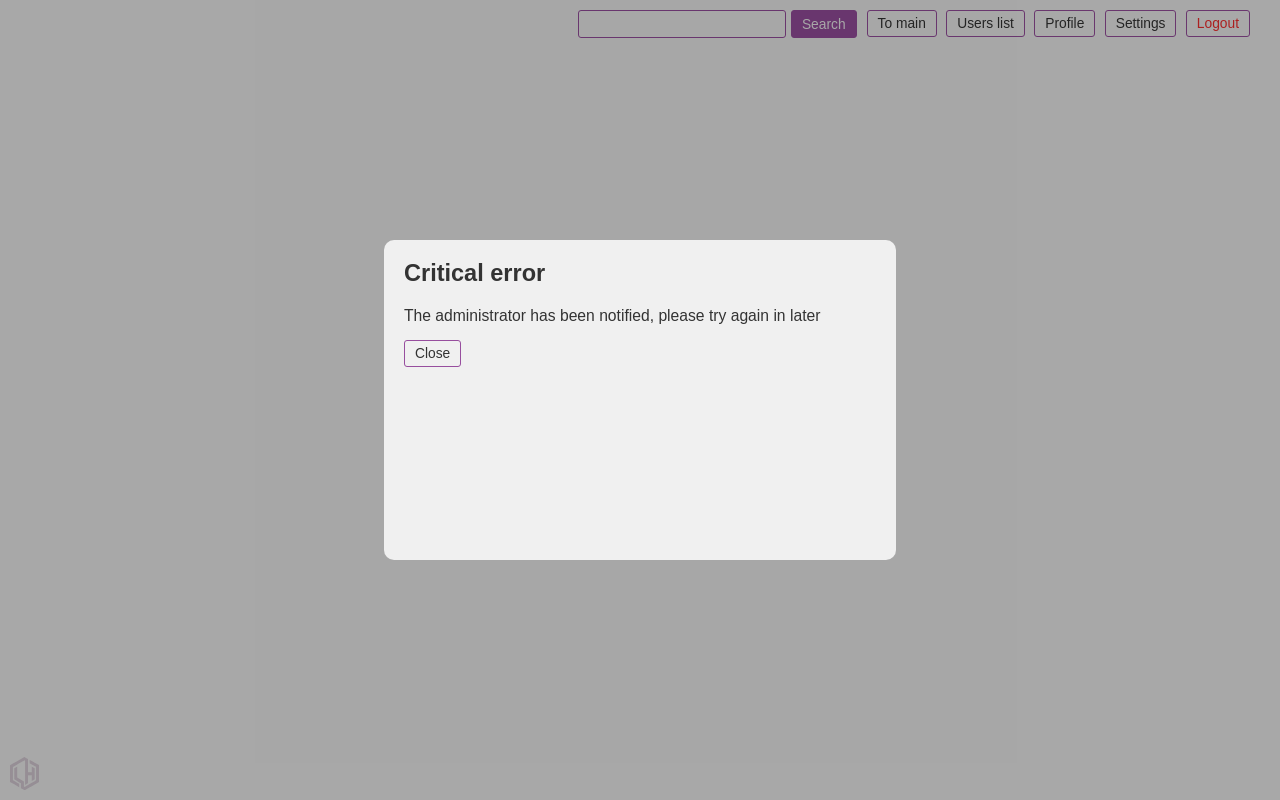
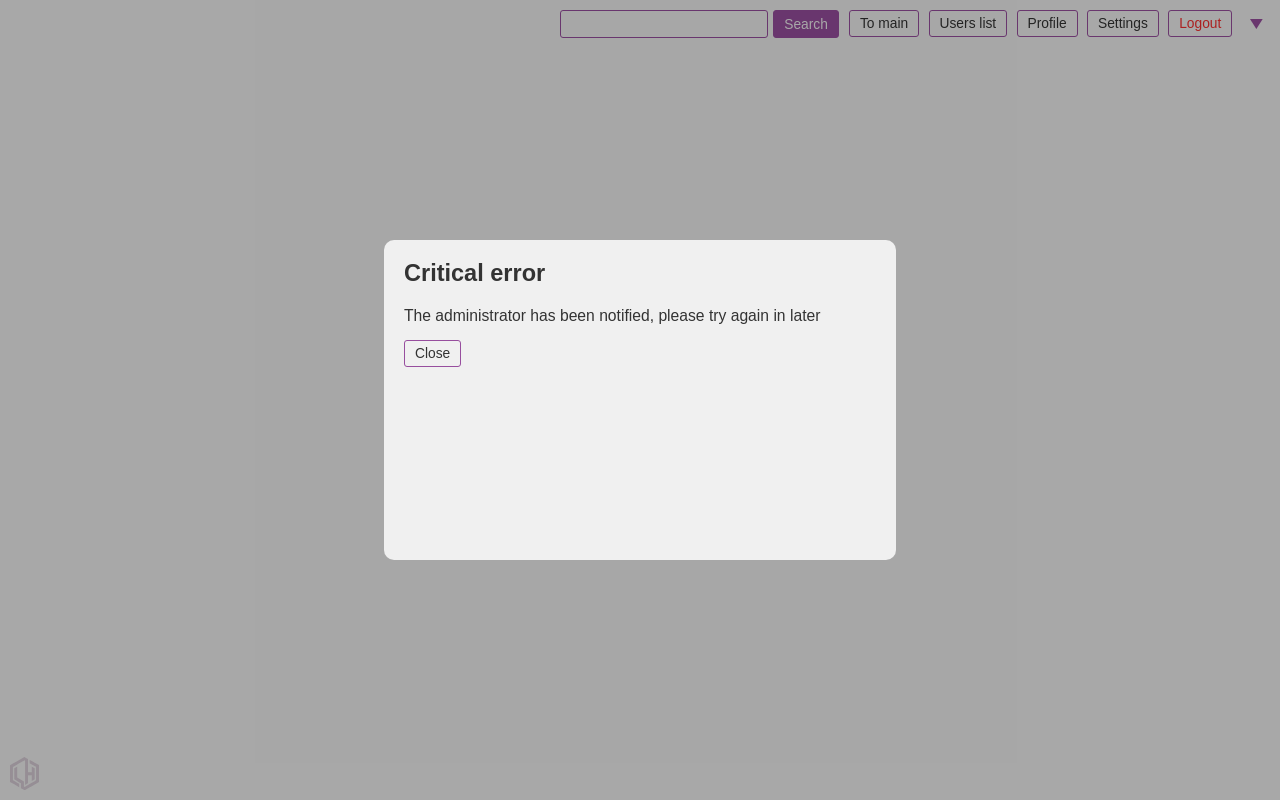
Before and after one commit to UrCatIsWatcinU/Polygons, a Flask app: template app/templates/field.html in a window 1280 px wide. Run offline with Flask 2, Linux system fonts and the light colour scheme; the template is opened without the code that fills it, so the values that code supplies are empty.

Commit message:
Update field.html

```diff
--- a/app/templates/field.html
+++ b/app/templates/field.html
@@ -118,6 +118,9 @@
     </div>
     <div class="user-cont">
       <span class="username"> {{ user.username }}</span>
+      <svg class="drop-menu-arrow" preserveAspectRatio="none" viewBox="0,0,100,100">
+        <polygon points="0,0 100,0 50,100"/>
+      </svg>
     </div>
   </div>
   <svg class="icon" viewBox="0 0 603 201" fill="#703868" xmlns="http://www.w3.org/2000/svg">
```
